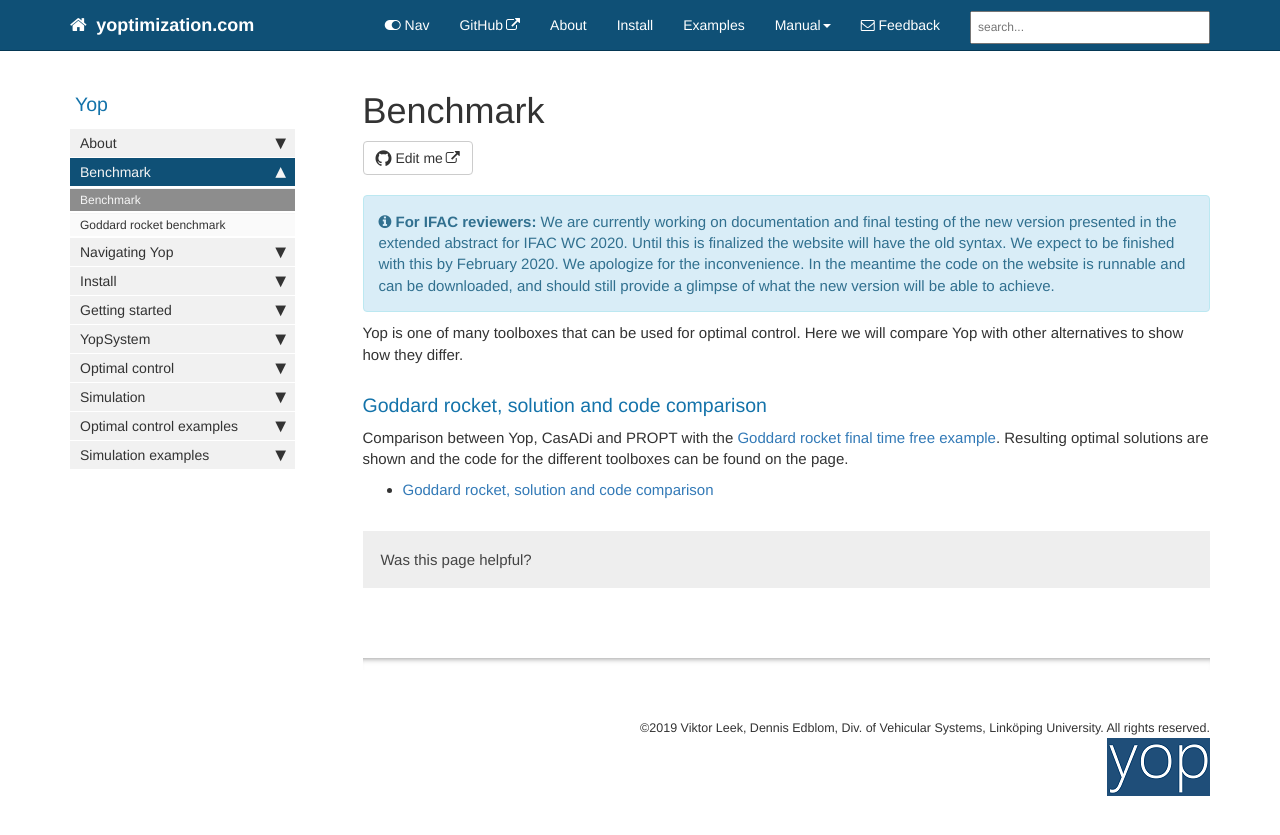
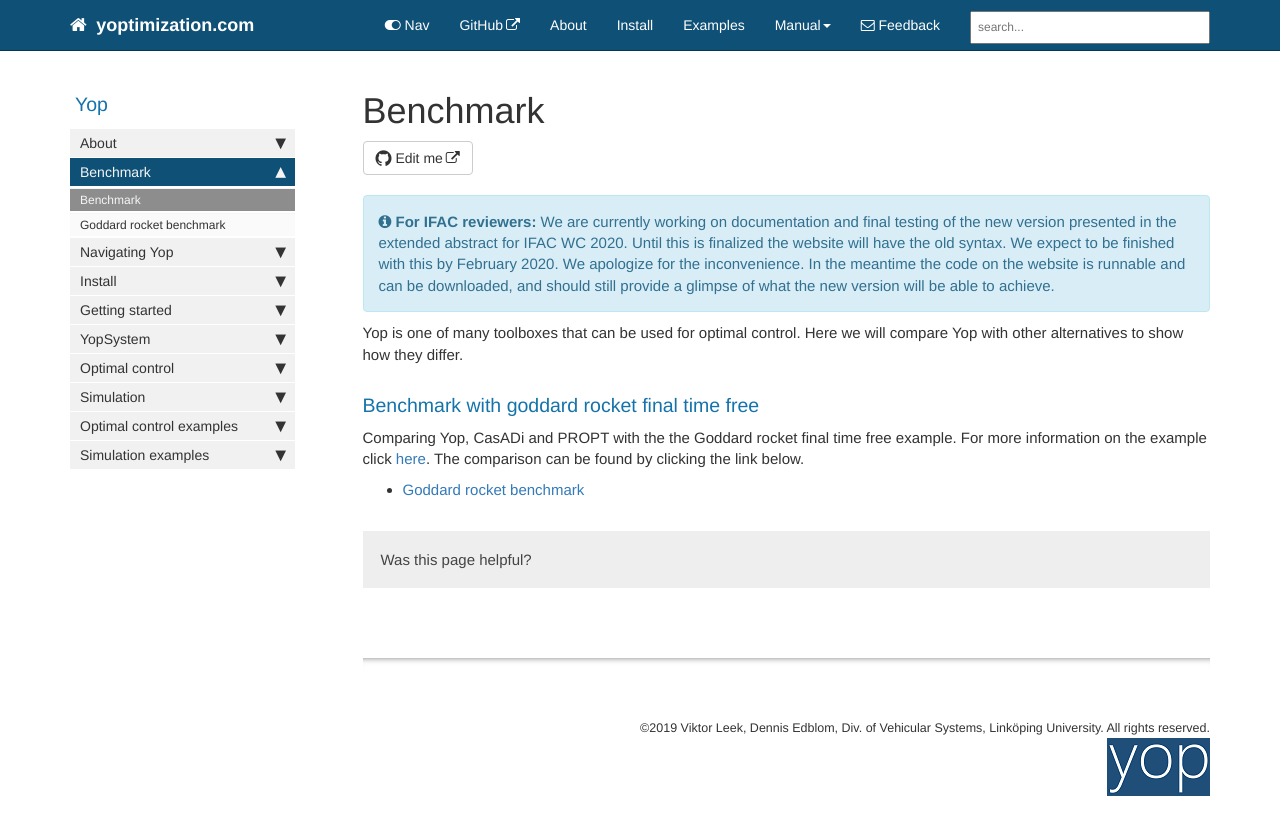
Before and after one commit to yoptimization/yoptimization, a Jekyll site: the page built from pages/benchmark/benchmark.md, in a window 1280 px wide. Shown: the top 835 px of the page. Built offline with Jekyll 4.4.1, drawn with Linux system fonts in a browser that asks for light colours; nearby versions of some CDN libraries; comment, search, counter and statistics services are not loaded.

Commit message:
Benchmark text update

```diff
--- a/pages/benchmark/benchmark.md
+++ b/pages/benchmark/benchmark.md
@@ -10,7 +10,7 @@ toc: false
 
 Yop is one of many toolboxes that can be used for optimal control. Here we will compare Yop with other alternatives to show how they differ.
 
-### Goddard rocket, solution and code comparison
-Comparison between Yop, CasADi and PROPT with the [Goddard rocket final time free example](goddardRocketFreeTf). Resulting optimal solutions are shown and the code for the different toolboxes can be found on the page.
+### Benchmark with goddard rocket final time free
+Comparing Yop, CasADi and PROPT with the the Goddard rocket final time free example. For more information on the example click [here](goddardRocketFreeTf). The comparison can be found by clicking the link below.
 
-* [Goddard rocket, solution and code comparison](goddard_benchmark)
+* [Goddard rocket benchmark](goddard_benchmark)
```
